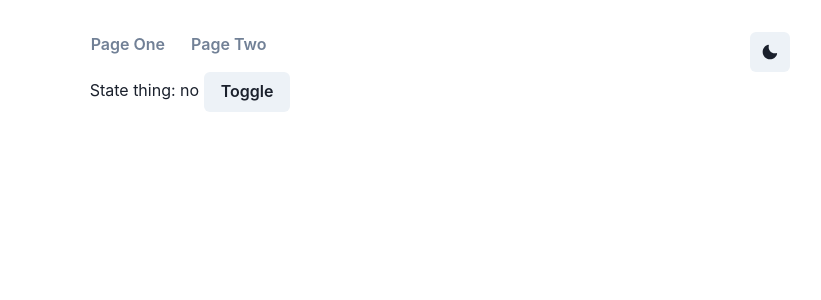
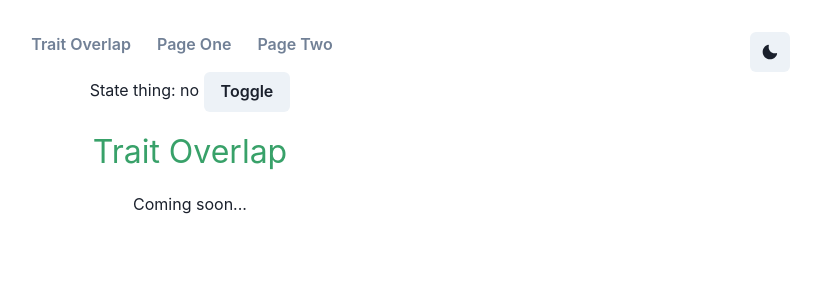
Before and after one commit to piratemermaid/tft-noob-helper, a React (Vite) app: page / in a window 1280 px wide. Shown: the top 300 px of the page, without its empty margins (450-1271 px from the left). Built offline with nearby package versions, Linux system fonts and the light colour scheme.

Commit message:
add first page

```diff
--- /dev/null
+++ b/src/pages/TraitOverlap.tsx
@@ -0,0 +1,9 @@
+import PageLayout from '../components/PageLayout';
+
+export default function TraitOverlap() {
+  return (
+    <PageLayout title="Trait Overlap">
+      <p>Coming soon...</p>
+    </PageLayout>
+  );
+}
--- a/src/router/routes.js
+++ b/src/router/routes.js
@@ -1,7 +1,13 @@
+import TraitOverlap from '../pages/TraitOverlap';
 import PageOne from '../pages/PageOne';
 import PageTwo from '../pages/PageTwo';
 
 const ROUTES = [
+  {
+    label: 'Trait Overlap',
+    path: '/',
+    Component: TraitOverlap,
+  },
   {
     label: 'Page One',
     path: '/one',
```
